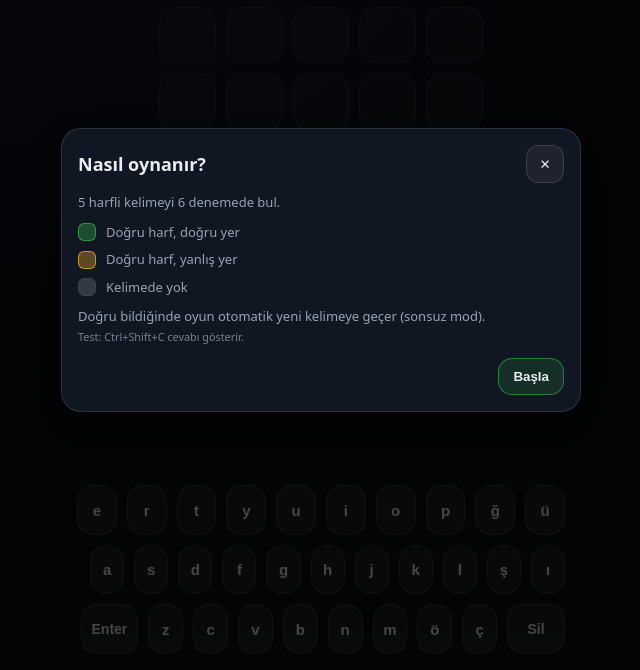
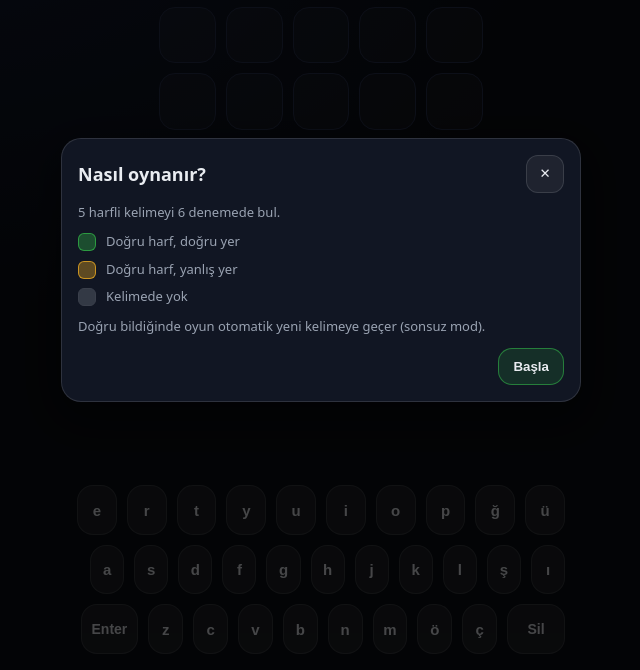
Before and after one commit to AliKurt59/wordleturkce.github.io, a plain HTML site: page index.html in a window 1280 px wide. Shown: the part 130-800 px from the top of the page, without its empty margins (319-959 px from the left). Drawn offline with Linux system fonts and the light colour scheme.

Commit message:
Fix HTML formatting and structure

```diff
--- a/index.html
+++ b/index.html
@@ -46,7 +46,7 @@
         </div>
 
         Doğru bildiğinde oyun otomatik yeni kelimeye geçer (sonsuz mod).<br/>
-        <small style="opacity:.75">Test: Ctrl+Shift+C cevabı gösterir.</small>
+
       </div>
 
       <div class="modalFooter">
```
